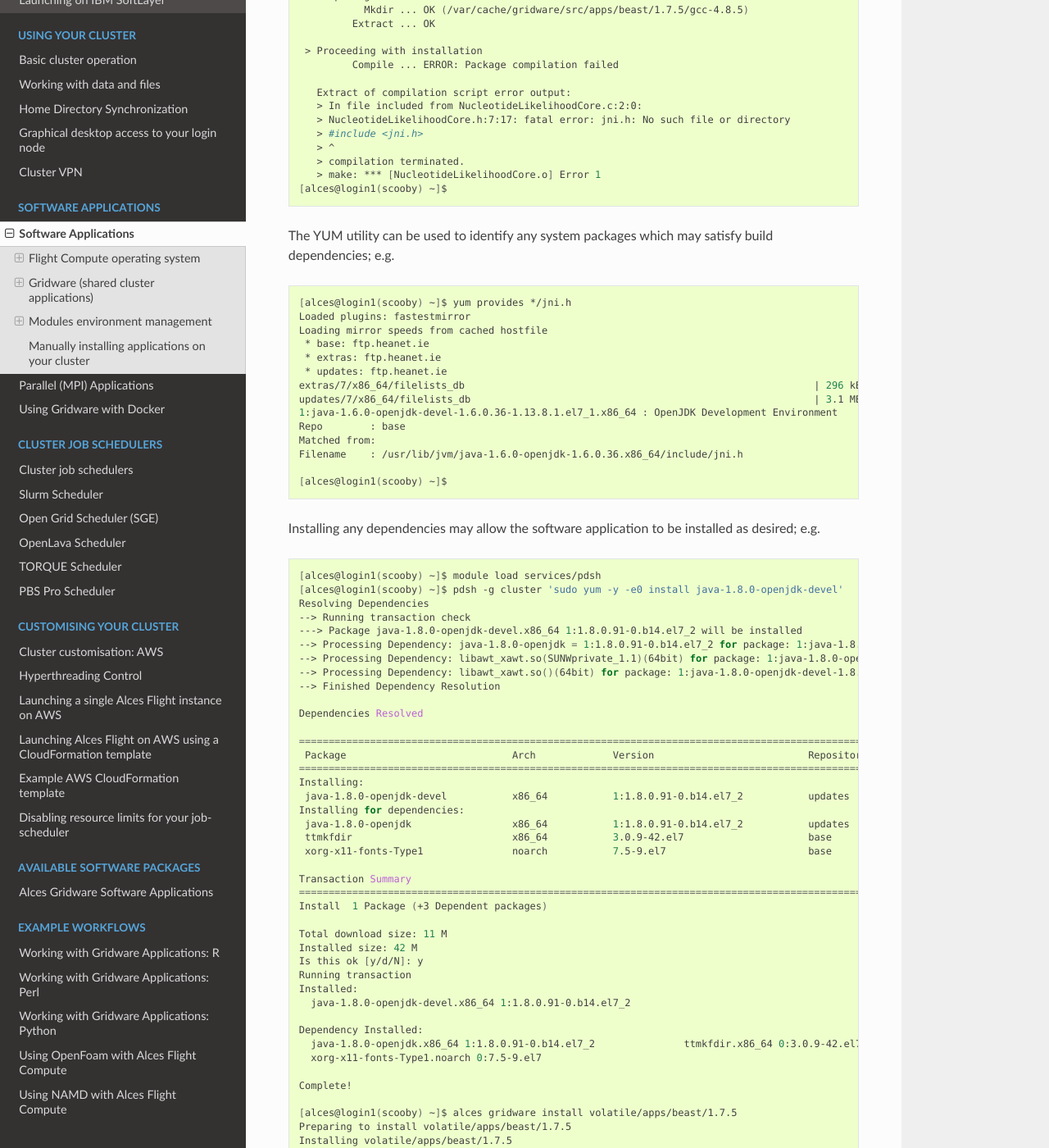
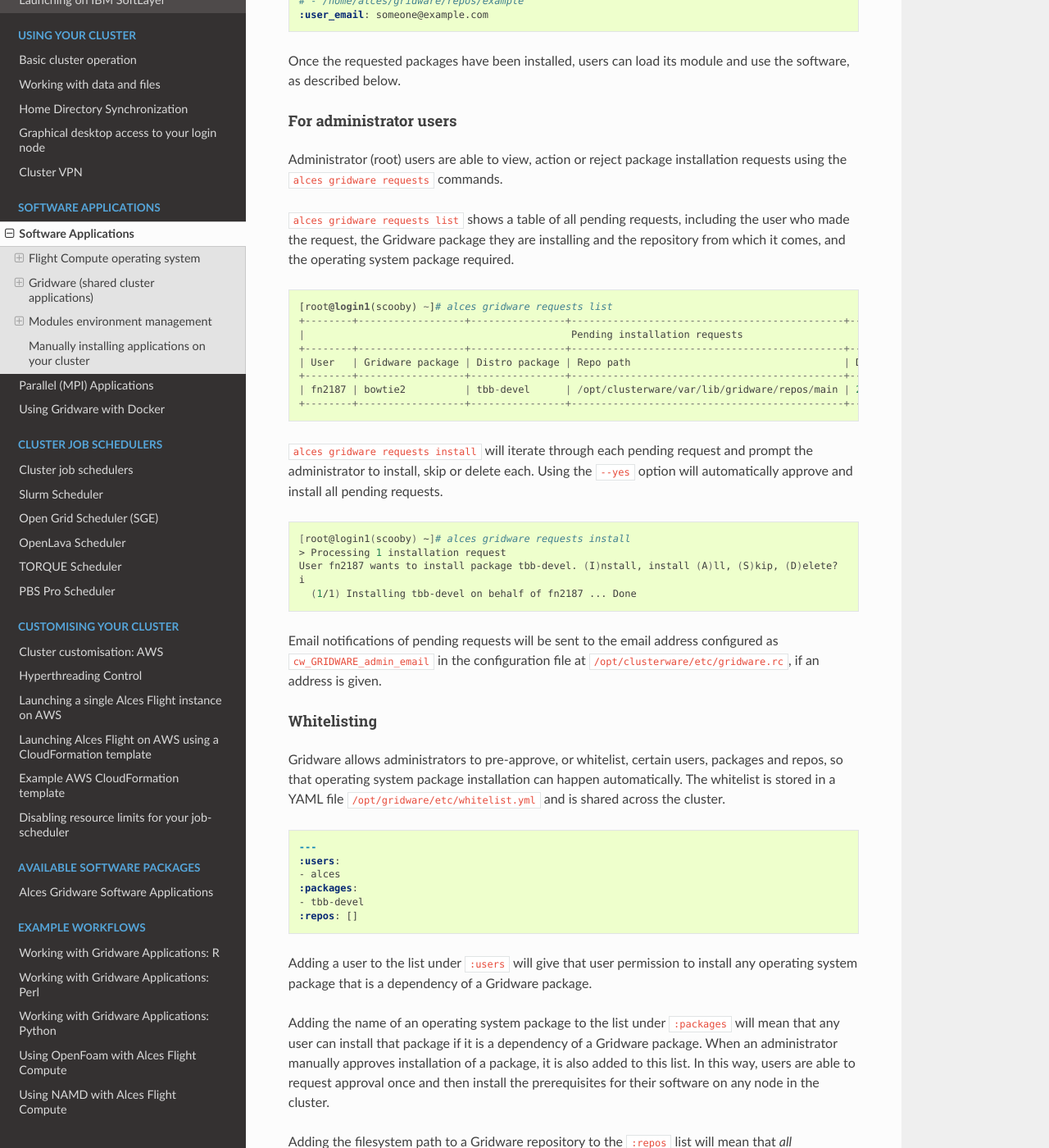
Before and after one commit to alces-software/flight-appliance-docs, a Sphinx documentation site: the page built from docs/source/apps/apps.rst, in a window 1280 px wide and 1400 px high, scrolled down 6373 px. Shown: the whole window at 82% size. Built offline with Sphinx 7.4.7 and the Read the Docs theme 2.0.0, drawn with Linux system fonts in a browser that asks for light colours; some of the changed text lies outside the part shown.

Commit message:
Add in description of userspace Gridware features.

```diff
--- a/docs/source/apps/apps.rst
+++ b/docs/source/apps/apps.rst
@@ -157,6 +157,97 @@
     Install these dependencies first?
 
     Proceed (Y/N)?
+
+Installing packages with distribution package dependencies
+----------------------------------------------------------
+
+Many Gridware applications have a dependency on packages supplied by the operating system's package manager. Gridware has facilities for managing such dependencies, allowing non-administrator users to maintain their own installed Gridware packages.
+
+For non-administrator users
+^^^^^^^^^^^^^^^^^^^^^^^^^^^
+
+Any user may install Gridware packages to their own installation directory within their home directory. If the user tries to install a Gridware package that has a dependency on an operating system package, then Gridware will try to install the package using the following rules:
+
+ - If the system package is already installed, no further action is taken.
+ - If the system administrator has whitelisted the user, then Gridware will install the system package.
+ - If the system administrator has whitelisted the Gridware repository from which the Gridware package is being installed, then Gridware will install the system package.
+ - If the system administrator has whitelisted, or already approved installation of, the system package (perhaps elsewhere in the cluster), then Gridware will install the system package.
+ - If none of the above conditions are met, then Gridware will raise a package installation request with the system administrator and display an error message to the user. The administrator can choose to install the package or reject the request.
+
+ The error message will be similar to the following:
+
+ .. code::
+
+   > Permission denied when trying to install tbb-devel
+   > Some packages failed to install. A request has been filed with your system administrator.
+
+ Users can be notified by email when their package requests are granted, by setting the value of ``:user_email`` in ``~/gridware/etc/gridware.yml`` to their email address:
+
+.. code:: yaml
+
+  ################################################################################
+  ##
+  ## Alces Clusterware - Gridware packager configuration
+  ## Copyright (c) 2017 Alces Software Ltd
+  ##
+  ################################################################################
+  ---
+  :repo_paths:
+  # - /home/alces/gridware/repos/example
+  :user_email: someone@example.com
+
+Once the requested packages have been installed, users can load its module and use the software, as described below.
+
+
+For administrator users
+^^^^^^^^^^^^^^^^^^^^^^^
+
+Administrator (root) users are able to view, action or reject package installation requests using the ``alces gridware requests`` commands.
+
+``alces gridware requests list`` shows a table of all pending requests, including the user who made the request, the Gridware package they are installing and the repository from which it comes, and the operating system package required.
+
+.. code::
+
+  [root@login1(scooby) ~]# alces gridware requests list
+  +--------+------------------+----------------+----------------------------------------------+---------------------------+
+  |                                             Pending installation requests                                             |
+  +--------+------------------+----------------+----------------------------------------------+---------------------------+
+  | User   | Gridware package | Distro package | Repo path                                    | Date                      |
+  +--------+------------------+----------------+----------------------------------------------+---------------------------+
+  | fn2187 | bowtie2          | tbb-devel      | /opt/clusterware/var/lib/gridware/repos/main | 2017-10-10 11:45:52 +0000 |
+  +--------+------------------+----------------+----------------------------------------------+---------------------------+
+
+``alces gridware requests install`` will iterate through each pending request and prompt the administrator to install, skip or delete each. Using the ``--yes`` option will automatically approve and install all pending requests.
+
+.. code:: bash
+
+  [root@login1(scooby) ~]# alces gridware requests install
+  > Processing 1 installation request
+  User fn2187 wants to install package tbb-devel. (I)nstall, install (A)ll, (S)kip, (D)elete?
+  i
+    (1/1) Installing tbb-devel on behalf of fn2187 ... Done
+
+Email notifications of pending requests will be sent to the email address configured as ``cw_GRIDWARE_admin_email`` in the configuration file at ``/opt/clusterware/etc/gridware.rc``, if an address is given.
+
+Whitelisting
+^^^^^^^^^^^^
+
+Gridware allows administrators to pre-approve, or whitelist, certain users, packages and repos, so that operating system package installation can happen automatically. The whitelist is stored in a YAML file ``/opt/gridware/etc/whitelist.yml`` and is shared across the cluster.
+
+.. code:: yaml
+
+  ---
+  :users:
+  - alces
+  :packages:
+  - tbb-devel
+  :repos: []
+
+Adding a user to the list under ``:users`` will give that user permission to install any operating system package that is a dependency of a Gridware package.
+
+Adding the name of an operating system package to the list under ``:packages`` will mean that any user can install that package if it is a dependency of a Gridware package. When an administrator manually approves installation of a package, it is also added to this list. In this way, users are able to request approval once and then install the prerequisites for their software on any node in the cluster.
+
+Adding the filesystem path to a Gridware repository to the ``:repos`` list will mean that *all* dependencies of *any* Gridware package in that repo can be installed by *any* user. Adding the path to the main Gridware repository here (usually ``/opt/clusterware/var/lib/gridware/repos/main``) will mean that permission to install operating system packages will automatically be granted to all users when installing Gridware packages from that repository.
 
 .. _volatile-gridware-repositories:
 
```
